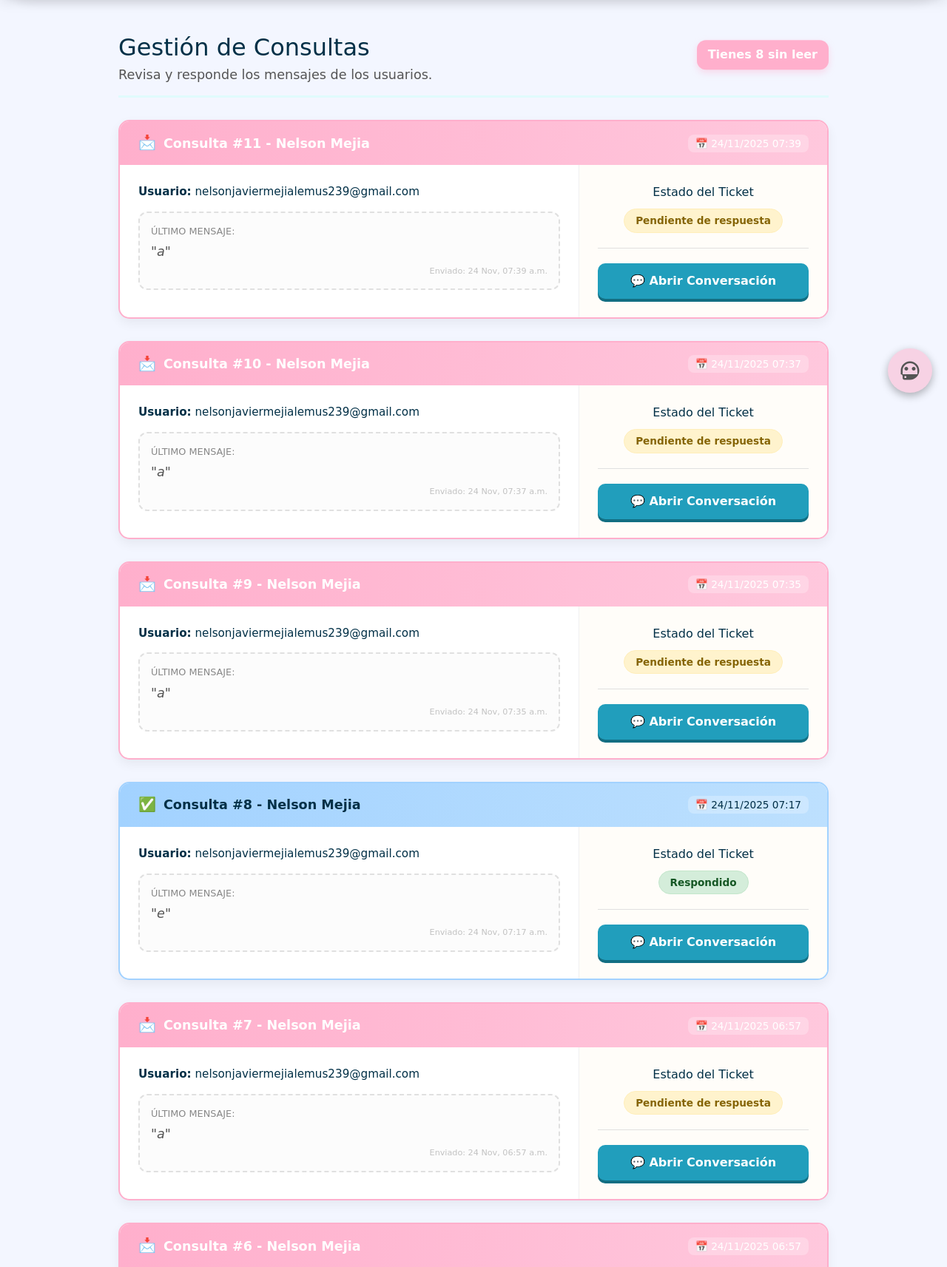
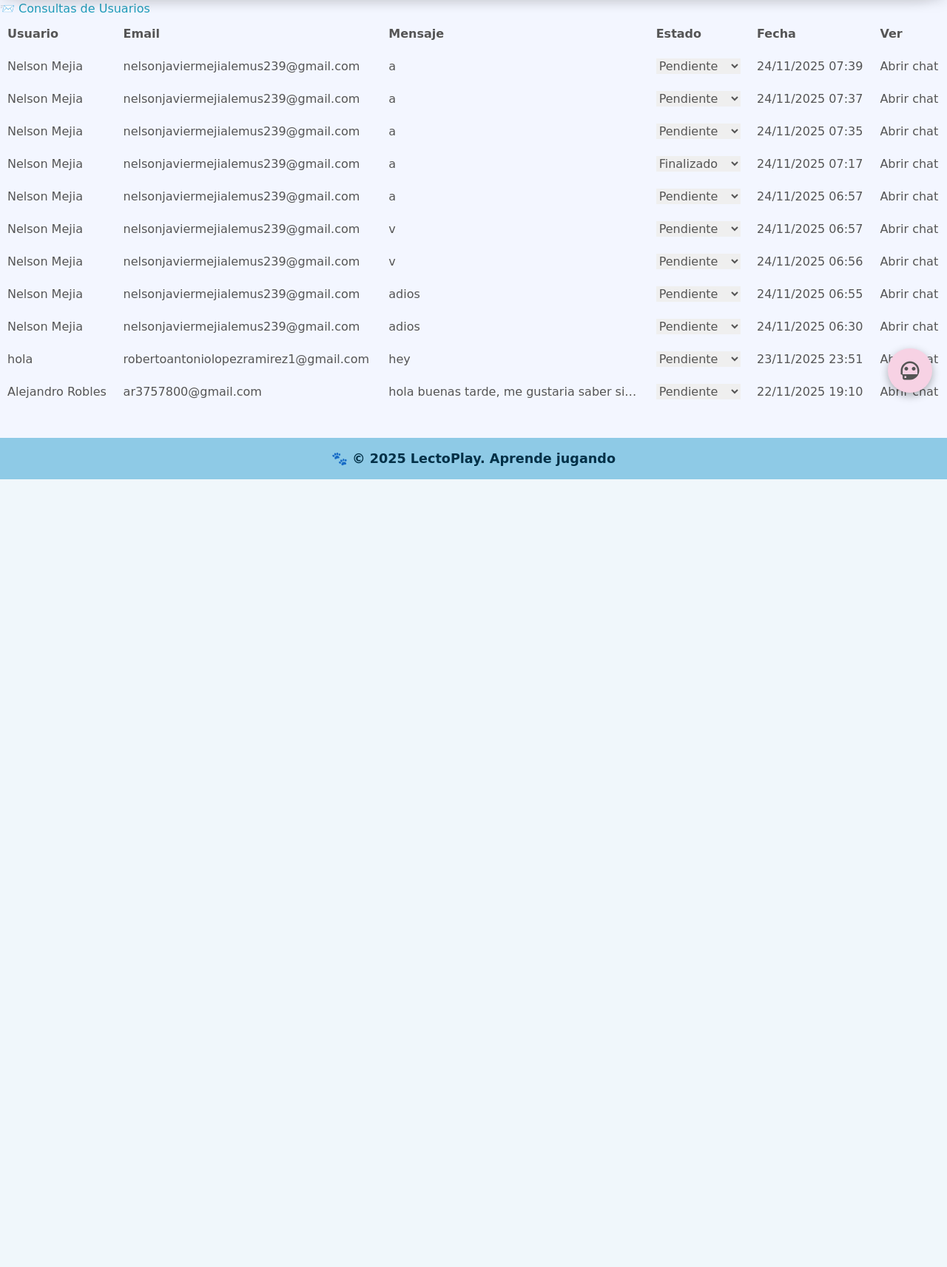
Before and after one commit to FS-Robert/LectoPlay, a Django app: page /panel-admin/consultas/ in a window 1280 px wide. Shown: the part 249-1962 px from the top of the page at 74% size. After the commit the page ends 897 px from the top, so only its background shows below. Run offline with Django 5.2, Linux system fonts and the light colour scheme; a user stored in the database is signed in; data comes from the database, SQL or seed files in the repository; both versions use the stored data as it was after the commit; parts of the project's set-up code (start-up, migrations or seed data) failed here and were passed over; some libraries are stand-ins or nearby versions.

Commit message:
Guardando mis cambios antes de merge con main

```diff
--- a/LectoPlay/app/models.py
+++ b/LectoPlay/app/models.py
@@ -18,12 +18,13 @@ class Ticket(models.Model):
     contacto = models.ForeignKey(Contacto, on_delete=models.CASCADE, related_name='tickets')
     estado = models.CharField(max_length=20, default='pendiente')   # pendiente / en_proceso / resuelto
     creado = models.DateTimeField(auto_now_add=True)
+    codigo_acceso = models.CharField(max_length=50, unique=True, editable=False)
 
-
-
-    def __str__(self):
-        return f"Ticket #{self.id} - {self.contacto.nombre}"
-
+    def save(self, *args, **kwargs):
+        import uuid
+        if not self.codigo_acceso:
+            self.codigo_acceso = str(uuid.uuid4())
+        super().save(*args, **kwargs)
 
 class Message(models.Model):
     ticket = models.ForeignKey(Ticket, on_delete=models.CASCADE, related_name='mensajes')
--- a/LectoPlay/app/templates/admin/admin_consultas.html
+++ b/LectoPlay/app/templates/admin/admin_consultas.html
@@ -1,95 +1,62 @@
 {% extends "home.html" %}
-{% load static %}
 
-{% block title %}Gestión de Consultas | LectoPlay{% endblock %}
+{% block title %}Ver Consultas | LectoPlay{% endblock %}
 
 {% block content %}
 
-
-<div class="admin-consultas-container">
-
-    <div class="admin-header-row">
-        <div>
-            <h1>Gestión de Consultas</h1>
-            <p>Revisa y responde los mensajes de los usuarios.</p>
-        </div>
-        {% if unread_count and unread_count > 0 %}
-            <div class="badge-counter bounce">
-                Tienes {{ unread_count }} sin leer
-            </div>
-        {% endif %}
-    </div>
+<h1>📨 Consultas de Usuarios</h1>
 
 {% if tickets %}
-    <div class="tickets-list">
+<table border="1" cellpadding="10" style="width:100%; border-collapse: collapse;">
+    <tr>
+        <th>Usuario</th>
+        <th>Email</th>
+        <th>Mensaje</th>
+        <th>Estado</th>
+        <th>Fecha</th>
+        <th>Ver</th>
+    </tr>
+
     {% for item in tickets %}
-            {% with ticket=item.ticket last=item.last unread=item.unread %}
+        {% with ticket=item.ticket %}
+        <tr>
+            <td>{{ ticket.contacto.nombre }}</td>
+            <td>{{ ticket.contacto.correo }}</td>
+            <td>{{ ticket.contacto.mensaje|truncatechars:40 }}</td>
 
-            <div class="full-ticket-card {% if unread %}status-unread{% else %}status-read{% endif %}">
+            <!-- ESTADO (se envía por GET porque la vista así lo espera) -->
+            <td>
+                {% if ticket.id %}
+                    <form method="get" action="{% url 'cambiar_estado' ticket.id %}">
+                        <select name="estado" onchange="this.form.submit()">
+                            <option value="pendiente" {% if ticket.estado == 'pendiente' %}selected{% endif %}>Pendiente</option>
+                            <option value="respondido" {% if ticket.estado == 'respondido' %}selected{% endif %}>Respondido</option>
+                            <option value="finalizado" {% if ticket.estado == 'finalizado' %}selected{% endif %}>Finalizado</option>
+                        </select>
+                    </form>
+                {% else %}
+                    <span style="color:red;">Ticket corrupto (sin ID)</span>
+                {% endif %}
+            </td>
 
-                <div class="ticket-header">
-                    <div class="header-left">
-                        <span class="icon-status">
-                            {% if unread %}📩{% else %}✅{% endif %}
-                        </span>
-                        <span class="ticket-subject">Consulta #{{ ticket.id }} - {{ ticket.contacto.nombre }}</span>
-                    </div>
-                    <div class="header-right">
-                        <span class="date-badge">
-                            📅 {{ ticket.creado|date:"d/m/Y H:i" }}
-                        </span>
-                    </div>
-                </div>
+            <td>{{ ticket.creado|date:"d/m/Y H:i" }}</td>
 
-                <div class="ticket-body">
-                    <div class="row-split">
-
-                        <div class="col-msg">
-                            <div class="user-meta">
-                                <strong>Usuario:</strong> {{ ticket.contacto.correo }}
-                            </div>
-
-                            <div class="message-box">
-                                <h6 class="msg-label">Último mensaje:</h6>
-                                {% if last %}
-                                    <p>"{{ last.contenido|linebreaksbr }}"</p>
-                                    <small class="msg-time">Enviado: {{ last.creado|date:"d M, H:i a" }}</small>
+            <td>
+                {% if ticket.id %}
+                    <a href="{% url 'consulta_detalle' ticket.id %}">
+                        Abrir chat
+                    </a>
                 {% else %}
-                                    <p class="muted">No hay mensajes previos.</p>
+                    <span>Error</span>
                 {% endif %}
-                            </div>
-                        </div>
-
-                        <div class="col-action">
-                            <div class="action-panel">
-                                <h6>Estado del Ticket</h6>
-                                <span class="status-pill {% if unread %}pill-warning{% else %}pill-success{% endif %}">
-                                    {% if unread %}Pendiente de respuesta{% else %}Respondido{% endif %}
-                                </span>
-
-                                <hr class="mini-divider">
-
-                                <a href="{% url 'consulta_detalle' ticket.id %}" class="btn-action-block">
-                                    💬 Abrir Conversación
-                                </a>
-                            </div>
-                        </div>
-
-                    </div>
-                </div>
-            </div>
+            </td>
+        </tr>
         {% endwith %}
     {% endfor %}
-    </div>
+</table>
+
 {% else %}
-
-    <div class="empty-state-list">
-        <div class="empty-icon">📭</div>
-        <h3>Bandeja de entrada vacía</h3>
-        <p>¡Buen trabajo! No hay consultas pendientes.</p>
-    </div>
-
+<p>No hay consultas todavía.</p>
 {% endif %}
-</div>
 
 {% endblock %}
--- a/LectoPlay/app/urls.py
+++ b/LectoPlay/app/urls.py
@@ -19,8 +19,13 @@ urlpatterns = [
     path("panel-admin/", views.admin_dashboard, name="admin_dashboard"),
     path("panel-admin/usuarios/", views.admin_usuarios, name="admin_usuarios"),
     path("panel-admin/", views.admin_dashboard, name="admin_dashboard"),
-    path('panel-admin/consultas/', views.admin_consultas, name='admin_consultas'),
+    # CONSULTAS
+    path("panel-admin/consultas/", views.admin_consultas, name="admin_consultas"),
     path('panel-admin/consultas/<int:ticket_id>/', views.consulta_detalle, name='consulta_detalle'),
+    path('admin/estado/<int:ticket_id>/', views.cambiar_estado, name='cambiar_estado'),
+    # TICKET PARA USUARIO
+    path("ticket/<str:codigo>/", views.usuario_ver_ticket, name="usuario_ver_ticket"),
+    path('ticket/<int:ticket_id>/finalizar/', views.finalizar_ticket, name='finalizar_ticket'),
 
     # LISTADO
     path("panel-admin/usuarios/", views.admin_usuarios, name="admin_usuarios"),
--- a/LectoPlay/app/views.py
+++ b/LectoPlay/app/views.py
@@ -554,7 +554,6 @@ def contacto_view(request):
         mensaje = request.POST.get('message')
         fecha = request.POST.get('fecha')
 
-        # 1. Crear Contacto
         contacto = Contacto.objects.create(
             nombre=nombre,
             correo=email,
@@ -562,42 +561,79 @@ def contacto_view(request):
             fecha_envio=fecha
         )
 
-        # 2. Crear Ticket asociado
         ticket = Ticket.objects.create(
             contacto=contacto,
             estado='pendiente'
         )
 
-        # 3. Crear el primer mensaje dentro del Ticket
         Message.objects.create(
             ticket=ticket,
             autor='usuario',
             contenido=mensaje
         )
 
-        # 4. Enviar success al template
         return render(request, 'contacto.html', {
             'success': True,
-            'ticket_id': ticket.id
+            'ticket_codigo': ticket.codigo_acceso
         })
 
     return render(request, 'contacto.html')
 
 
+@staff_member_required(login_url='/login/')
 def consulta_detalle(request, ticket_id):
-    ticket = Ticket.objects.get(id=ticket_id)
-    mensajes = Message.objects.filter(ticket=ticket)
+    ticket = get_object_or_404(Ticket, id=ticket_id)
+    mensajes = ticket.mensajes.order_by("creado")
 
     if request.method == "POST":
-        texto = request.POST.get("respuesta")
+        contenido = request.POST.get("respuesta")
         Message.objects.create(
             ticket=ticket,
             autor="admin",
-            contenido=texto
+            contenido=contenido
         )
+        ticket.estado = "respondido"
+        ticket.save()
+
         return redirect("consulta_detalle", ticket_id=ticket.id)
 
     return render(request, "admin/consulta_detalle.html", {
         "ticket": ticket,
         "mensajes": mensajes
     })
+
+
+def usuario_ver_ticket(request, codigo):
+    ticket = get_object_or_404(Ticket, codigo_acceso=codigo)
+    mensajes = ticket.mensajes.order_by("creado")
+
+    if request.method == "POST":
+        contenido = request.POST.get("mensaje")
+        if contenido.strip():
+            Message.objects.create(
+                ticket=ticket,
+                autor="usuario",
+                contenido=contenido
+            )
+        return redirect("usuario_ver_ticket", codigo=codigo)
+
+    return render(request, "usuario_ticket.html", {
+        "ticket": ticket,
+        "mensajes": mensajes
+    })
+
+
+def finalizar_ticket(request, ticket_id):
+    ticket = get_object_or_404(Ticket, id=ticket_id)
+    ticket.estado = "finalizado"
+    ticket.save()
+    return redirect("consulta_detalle", ticket_id=ticket_id)
+
+
+def cambiar_estado(request, ticket_id):
+    ticket = get_object_or_404(Ticket, id=ticket_id)
+    nuevo = request.GET.get("estado")
+    if nuevo:
+        ticket.estado = nuevo
+        ticket.save()
+    return redirect("admin_consultas")
```
Also changed, not shown: LectoPlay/app/templates/admin/consulta_detalle.html (+46 -51 lines), LectoPlay/app/templates/contacto.html (+47 -15 lines), LectoPlay/app/migrations/0001_initial.py, LectoPlay/app/migrations/0002_ticket_message.py (deleted), LectoPlay/app/migrations/0003_ticket_codigo_acceso_alter_message_autor_and_more.py (deleted), LectoPlay/app/migrations/0004_alter_ticket_codigo_acceso.py (deleted), LectoPlay/db.sqlite3. Lines whose indentation alone changed are shown as unchanged.
